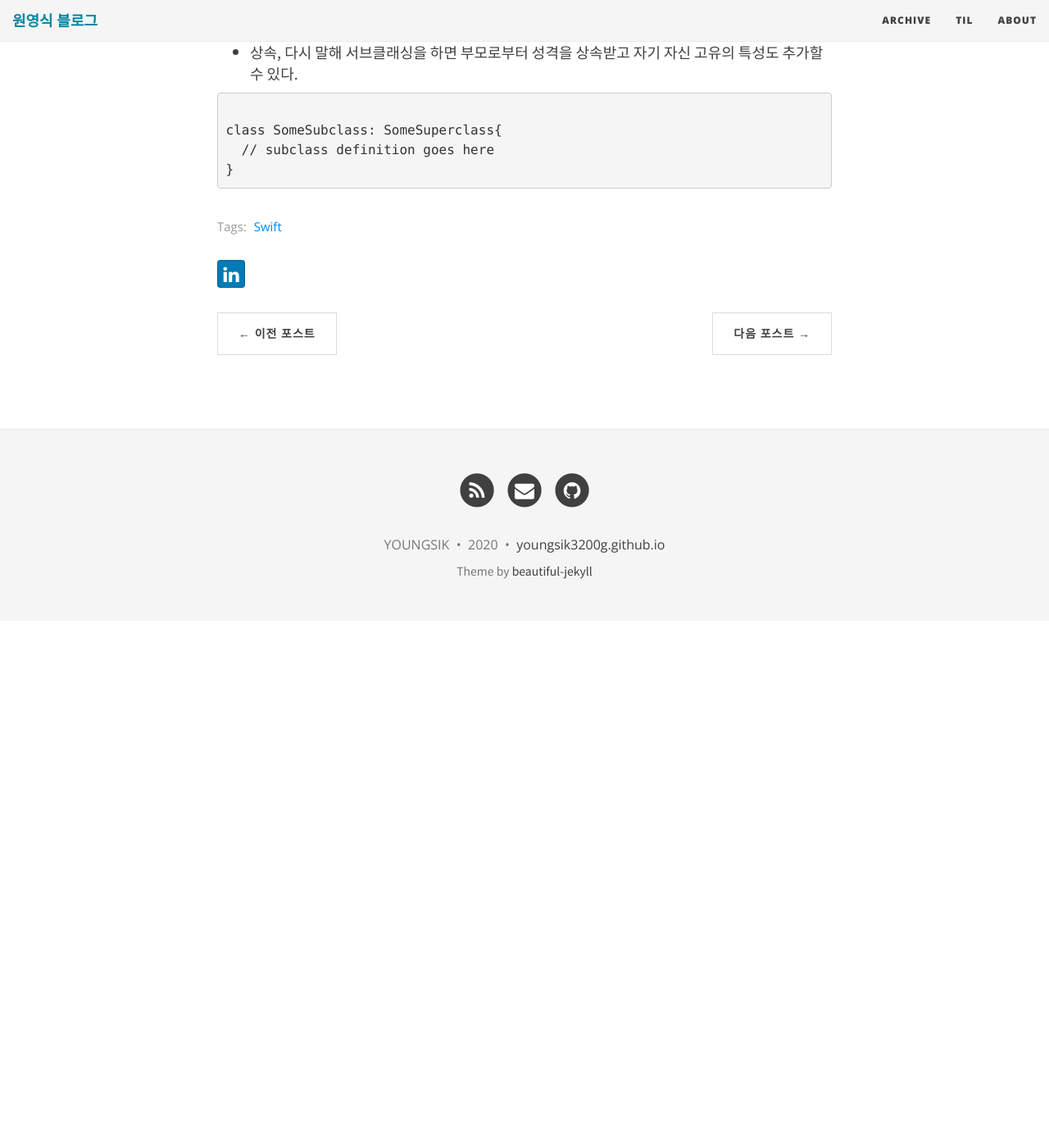
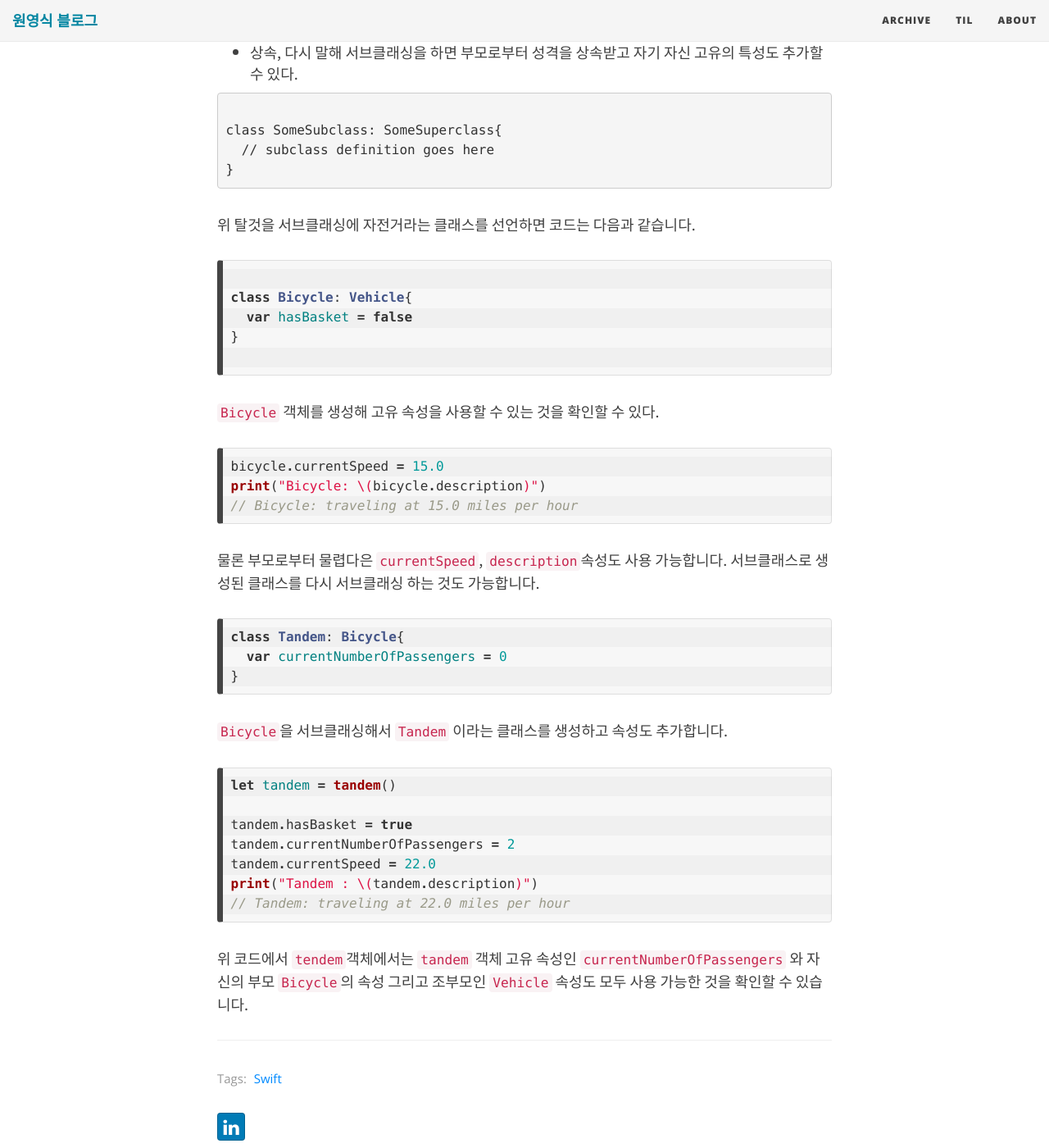
Before and after one commit to youngsikwon/github.io, a Jekyll site: the page built from _posts/2020-10-15-Swift5-Monad.md, in a window 1280 px wide and 1400 px high, scrolled down 1916 px. Shown: the whole window at 82% size. Built offline with Jekyll 4.4.1, drawn with Linux system fonts in a browser that asks for light colours; nearby versions of some CDN libraries; comment, search, counter and statistics services are not loaded; before the commit the page ends 2673 px from its top, so only the background shows below that.

Commit message:
서브클래스 작성 완료

````diff
--- a/_posts/2020-10-15-Swift5-Monad.md
+++ b/_posts/2020-10-15-Swift5-Monad.md
@@ -87,3 +87,45 @@ class SomeSubclass: SomeSuperclass{
   // subclass definition goes here
 }
 ```
+
+위 탈것을 서브클래싱에 자전거라는 클래스를 선언하면 코드는 다음과 같습니다.
+
+```swift
+
+class Bicycle: Vehicle{
+  var hasBasket = false
+}
+
+```
+
+`Bicycle` 객체를 생성해 고유 속성을 사용할 수 있는 것을 확인할 수 있다.
+
+```swift
+bicycle.currentSpeed = 15.0
+print("Bicycle: \(bicycle.description)")
+// Bicycle: traveling at 15.0 miles per hour
+```
+
+물론 부모로부터 물렵다은 `currentSpeed`, `description`속성도 사용 가능합니다. 서브클래스로 생성된 클래스를 다시 서브클래싱 하는 것도 가능합니다.
+
+```swift
+class Tandem: Bicycle{
+  var currentNumberOfPassengers = 0
+}
+```
+
+`Bicycle`을 서브클래싱해서 `Tandem` 이라는 클래스를 생성하고 속성도 추가합니다.
+
+```swift
+let tandem = tandem()
+
+tandem.hasBasket = true
+tandem.currentNumberOfPassengers = 2
+tandem.currentSpeed = 22.0
+print("Tandem : \(tandem.description)")
+// Tandem: traveling at 22.0 miles per hour
+```
+
+위 코드에서 `tendem`객체에서는 `tandem` 객체 고유 속성인 `currentNumberOfPassengers` 와 자신의 부모 `Bicycle`의 속성 그리고 조부모인 `Vehicle` 속성도 모두 사용 가능한 것을 확인할 수 있습니다.
+
+---
````
